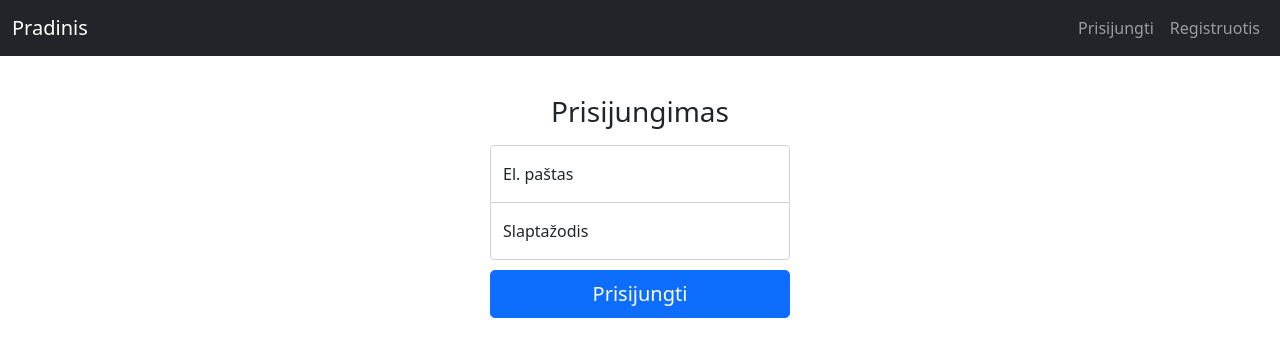
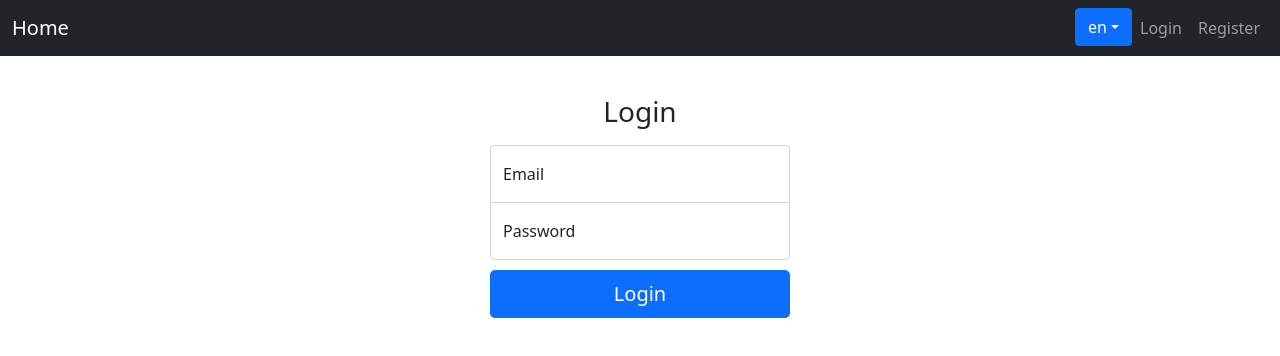
Before and after one commit to arTsTtar/react-auth, a React (Create React App) app: page /login in a window 1280 px wide. Shown: the top 356 px of the page. Built offline with nearby package versions, Linux system fonts and the light colour scheme; no server answers.

Commit message:
implemented and added translations for lt and en languages

```diff
--- a/package.json
+++ b/package.json
@@ -13,6 +13,7 @@
     "@types/react-router-dom": "^5.3.1",
     "bootstrap": "^5.1.3",
     "i18next": "^21.3.3",
+    "i18next-xhr-backend": "^3.2.2",
     "react": "^17.0.2",
     "react-bootstrap": "^2.0.0",
     "react-dom": "^17.0.2",
--- a/src/App.css
+++ b/src/App.css
@@ -14,7 +14,7 @@
   z-index: 2;
 }
 
-.h1-text-center {
+.text-center {
   text-align: center;
 }
 
--- a/src/components/Nav.tsx
+++ b/src/components/Nav.tsx
@@ -1,7 +1,10 @@
 import React from 'react';
 import { Link } from 'react-router-dom';
+import {useTranslation} from "react-i18next";
+import {Dropdown, DropdownButton } from 'react-bootstrap';
 
 const Nav = (props: {name: string, setName: (name: string) => void}) => {
+    const {t, i18n} = useTranslation("nav");
     const logout = async () => {
          await fetch('http://localhost:8000/api/logout', {
             method: 'POST',
@@ -11,34 +14,44 @@ const Nav = (props: {name: string, setName: (name: string) => void}) => {
         props.setName('');
     }
 
+    const changeLang = (lng: string) => {
+        i18n.changeLanguage(lng);
+    }
+
     let menu;
 
     if(props.name === '') {
         menu = (
-            <ul className="navbar-nav me-auto mb-2 mb-md-0">
+            <>
                 <li className="nav-item">
-                    <Link to="/login" className="nav-link" aria-current="page">Prisijungti</Link>
+                    <Link to="/login" className="nav-link" aria-current="page">{t("login")}</Link>
                 </li>
                 <li className="nav-item">
-                    <Link to="register" className="nav-link" aria-current="page">Registruotis</Link>
+                    <Link to="register" className="nav-link" aria-current="page">{t("register")}</Link>
                 </li>
-            </ul>
+            </>
         )
     } else {
         menu = (
-            <ul className="navbar-nav me-auto mb-2 mb-md-0">
+            <>
                 <li className="nav-item">
-                    <Link to="/login" className="nav-link" aria-current="page" onClick={logout} >Atsijungti</Link>
+                    <Link to="/login" className="nav-link" aria-current="page" onClick={logout} >{t("logout")}</Link>
                 </li>
-            </ul>
+            </>
         )
     }
     return (
         <nav className="navbar navbar-expand-md navbar-dark bg-dark mb-4">
             <div className="container-fluid">
-                <Link to="/" className="navbar-brand" >Pradinis</Link>
+                <Link to="/" className="navbar-brand" >{t("home")}</Link>
                 <div>
-                    {menu}
+                    <ul className="navbar-nav me-auto mb-2 mb-md-0">
+                        <DropdownButton id="dropdown-basic-button" title={i18n.language}>
+                            <Dropdown.Item onClick={() => changeLang("en")}>EN</Dropdown.Item>
+                            <Dropdown.Item onClick={() => changeLang("lt")}>LT</Dropdown.Item>
+                        </DropdownButton>
+                        {menu}
+                    </ul>
                 </div>
             </div>
         </nav>
--- /dev/null
+++ b/src/config/i18n.tsx
@@ -0,0 +1,21 @@
+import i18n from "i18next";
+import {initReactI18next} from "react-i18next";
+
+const enResource = require('../locales/en/translation.json');
+const itResource = require('../locales/lt/translation.json');
+const resources = Object.assign(enResource, itResource);
+
+i18n
+    .use(initReactI18next)
+    .init({
+    resources,
+    fallbackLng: "en",
+    debug: true,
+
+    keySeparator: false,
+    interpolation: {
+        escapeValue: false
+    }
+});
+
+export default i18n;
--- a/src/index.tsx
+++ b/src/index.tsx
@@ -4,12 +4,14 @@ import './index.css';
 import App from './App';
 import reportWebVitals from './reportWebVitals';
 import 'bootstrap/dist/css/bootstrap.min.css';
+import i18n from "./config/i18n";
+import {I18nextProvider} from "react-i18next";
 
 ReactDOM.render(
-  <React.StrictMode>
-    <App />
-  </React.StrictMode>,
-  document.getElementById('root')
+    <I18nextProvider i18n={i18n}>
+        <App />
+    </I18nextProvider>,
+    document.getElementById('root')
 );
 
 // If you want to start measuring performance in your app, pass a function
--- /dev/null
+++ b/src/locales/en/translation.json
@@ -0,0 +1,30 @@
+{
+  "en" : {
+    "login" : {
+      "heading" : "Login",
+      "email" : "Email",
+      "password" : "Password",
+      "login.submit" : "Login",
+      "login.error" : "Wrong credentials"
+    },
+    "nav" : {
+      "login" : "Login",
+      "register" : "Register",
+      "home" : "Home",
+      "logout" : "Logout"
+    },
+    "register" : {
+      "heading" : "Register",
+      "name" : "Name",
+      "email" : "Email",
+      "email.example" : "jason@surname.com",
+      "password" : "Password",
+      "password.example" : "StrongPassword1",
+      "register.submit" : "Register"
+    },
+    "home" : {
+      "greeting" : "Hello",
+      "error.not.logged.in" : "You are not logged in!"
+    }
+  }
+}
--- /dev/null
+++ b/src/locales/lt/translation.json
@@ -0,0 +1,30 @@
+{
+  "lt" : {
+    "login": {
+      "heading": "Prisijungimas",
+      "email": "El. paštas",
+      "password": "Slaptažodis",
+      "login.submit": "Prisijungti",
+      "login.error": "Klaidingi prisijungimo duomenys"
+    },
+    "nav" : {
+      "login" : "Prisijungti",
+      "register" : "Registruotis",
+      "home" : "Pradinis",
+      "logout" : "Atsijungti"
+    },
+    "register" : {
+      "heading" : "Registracija",
+      "name" : "Vardas",
+      "email" : "Pavardė",
+      "email.example" : "vardenis@pavardenis.lt",
+      "password" : "Slaptažodis",
+      "password.example" : "StiprusSlaptažodis!123",
+      "register.submit" : "Registruotis"
+    },
+    "home" : {
+      "greeting" : "Sveiki",
+      "error.not.logged.in" : "Jūs nesate prisijungęs!"
+    }
+  }
+}
--- a/src/pages/Home.tsx
+++ b/src/pages/Home.tsx
@@ -1,8 +1,10 @@
+import {useTranslation} from "react-i18next";
 
 const Home = (props: {name: string}) => {
+    const {t} = useTranslation("home");
     return (
         <div>
-            {props.name ? 'Sveiki ' + props.name : 'Jūs nesate prisijungęs!'}
+            {props.name ? t("greeting") + ' ' + props.name : t("error.not.logged.in")}
         </div>
     );
 };
--- a/src/pages/Login.tsx
+++ b/src/pages/Login.tsx
@@ -1,8 +1,10 @@
 import React, {SyntheticEvent, useState} from 'react';
 import {Redirect} from "react-router-dom";
 import {Button, Spinner, Toast} from "react-bootstrap";
+import { useTranslation } from 'react-i18next';
 
 const Login = (props: {setName: (name: string) => void}) => {
+    const {t} = useTranslation("login");
     const [email, setEmail] = useState('');
     const [password, setPassword] = useState('');
     const [redirect, setRedirect] = useState(false);
@@ -38,18 +40,18 @@ const Login = (props: {setName: (name: string) => void}) => {
 
     return (
         <form onSubmit={submit}>
-            <h1 className="h3 mb-3 fw-normal h1-text-center">Prisijungimas</h1>
+            <h1 className="h3 mb-3 fw-normal text-center">{t("heading")}</h1>
             <div className="form-floating">
-                <input type="email" className="form-control" placeholder="name@example.com"
+                <input type="email" className="form-control" placeholder="name@example.com" required={true}
                        onChange={e => setEmail(e.target.value)}
                 />
-                <label htmlFor="floatingInput">El. paštas</label>
+                <label htmlFor="floatingInput">{t("email")}</label>
             </div>
             <div className="form-floating">
-                <input type="password" className="form-control" placeholder="slaptazodis123"
+                <input type="password" className="form-control" placeholder="slaptazodis123" required={true}
                        onChange={e => setPassword(e.target.value)}
                 />
-                <label htmlFor="floatingPassword">Slaptažodis</label>
+                <label htmlFor="floatingPassword">{t("password")}</label>
             </div>
             <Button className="w-100 btn btn-lg btn-primary" type="submit">
                 {loading ?
@@ -63,11 +65,11 @@ const Login = (props: {setName: (name: string) => void}) => {
                     :
                     ''
                 }
-                Prisijungti
+                {t("login.submit")}
             </Button>
             <Toast bg='danger' onClose={() => setError('')} show={error !== ''} delay={3000} autohide >
-                <Toast.Body className="">
-                    Klaidingi prisijungimo duomenys
+                <Toast.Body className="text-center">
+                    {t("login.error")}
                 </Toast.Body>
             </Toast>
         </form>
--- a/src/pages/Register.tsx
+++ b/src/pages/Register.tsx
@@ -1,8 +1,10 @@
 import React, {SyntheticEvent,  useState} from 'react';
 import {Redirect} from "react-router-dom";
 import {Button, Spinner} from "react-bootstrap";
+import {useTranslation} from "react-i18next";
 
 const Register = () => {
+    const {t} = useTranslation("register");
     const [name, setName] = useState('');
     const [email, setEmail] = useState('');
     const [password, setPassword] = useState('');
@@ -30,24 +32,24 @@ const Register = () => {
 
     return (
         <form onSubmit={submit}>
-            <h1 className="h3 mb-3 fw-normal h1-text-center">Registracija</h1>
+            <h1 className="h3 mb-3 fw-normal text-center">{t("heading")}</h1>
             <div className="form-floating">
-                <input type="text" className="form-control" placeholder="Vardenis" required={true}
+                <input type="text" className="form-control" placeholder={t("name")} required={true}
                        onChange={e => setName(e.target.value)}
                 />
-                <label htmlFor="floatingInput">Vardas</label>
+                <label htmlFor="floatingInput">{t("name")}</label>
             </div>
             <div className="form-floating">
-                <input type="email" className="form-control" placeholder="name@example.com" required={true}
+                <input type="email" className="form-control" placeholder={t("email.example")} required={true}
                        onChange={e => setEmail(e.target.value)}
                 />
-                <label htmlFor="floatingInput">El. paštas</label>
+                <label htmlFor="floatingInput">{t("email")}</label>
             </div>
             <div className="form-floating">
-                <input type="password" minLength={8} className="form-control" placeholder="slaptazodis123" required={true}
+                <input type="password" minLength={8} className="form-control" placeholder={t("password.example")} required={true}
                        onChange={e => setPassword(e.target.value)}
                 />
-                <label htmlFor="floatingPassword">Slaptažodis</label>
+                <label htmlFor="floatingPassword">{t("password")}</label>
             </div>
             <Button className="w-100 btn btn-lg btn-primary" type="submit">
                 {loading ?
@@ -61,7 +63,7 @@ const Register = () => {
                     :
                     ''
                 }
-                Registruotis
+                {t("register.submit")}
             </Button>
         </form>
     );
```
Also changed, not shown: 2 other files (tests, documents, lock files or other folders).
